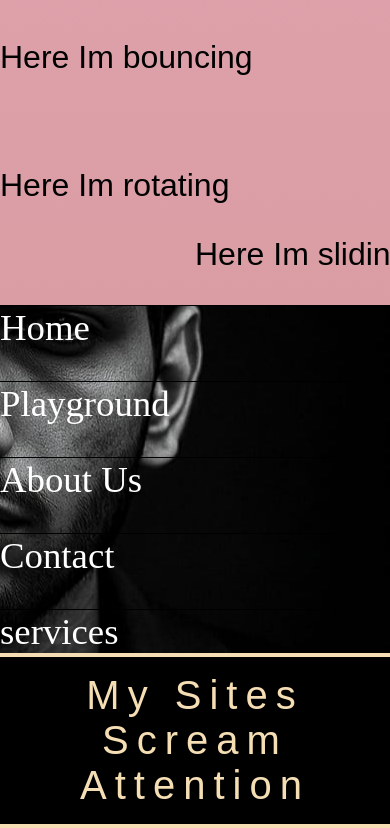
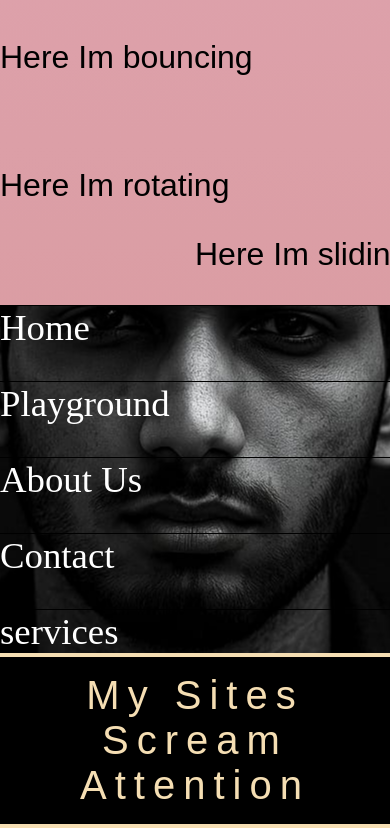
Before and after one commit to Nikhil-Vzo/recap, a plain HTML site: page index.html in a window 390 px wide. Shown: the part 1668-2496 px from the top of the page. Drawn offline with Linux system fonts and the light colour scheme; a web font is replaced by a local one.

Commit message:
Update index.css

```diff
--- a/index.css
+++ b/index.css
@@ -285,4 +285,13 @@ letter-spacing: 1.4rem;
   .links p {
     color: white;
   }
+
+ .footer
+  {
+    background-image: url(./nik\ \(1\).jpg);
+    background-repeat: no-repeat;
+    object-fit: cover;
+    background-position: center;
+  }
+
 }
```
